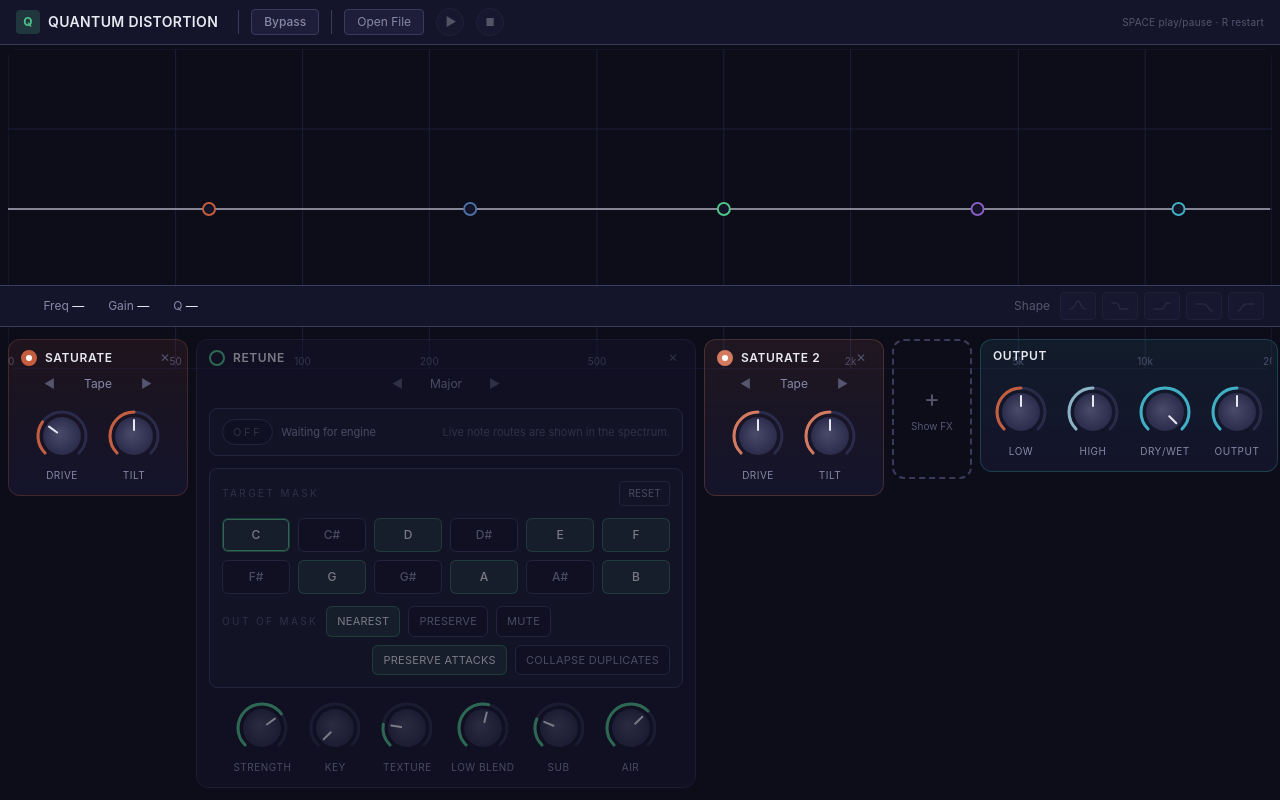
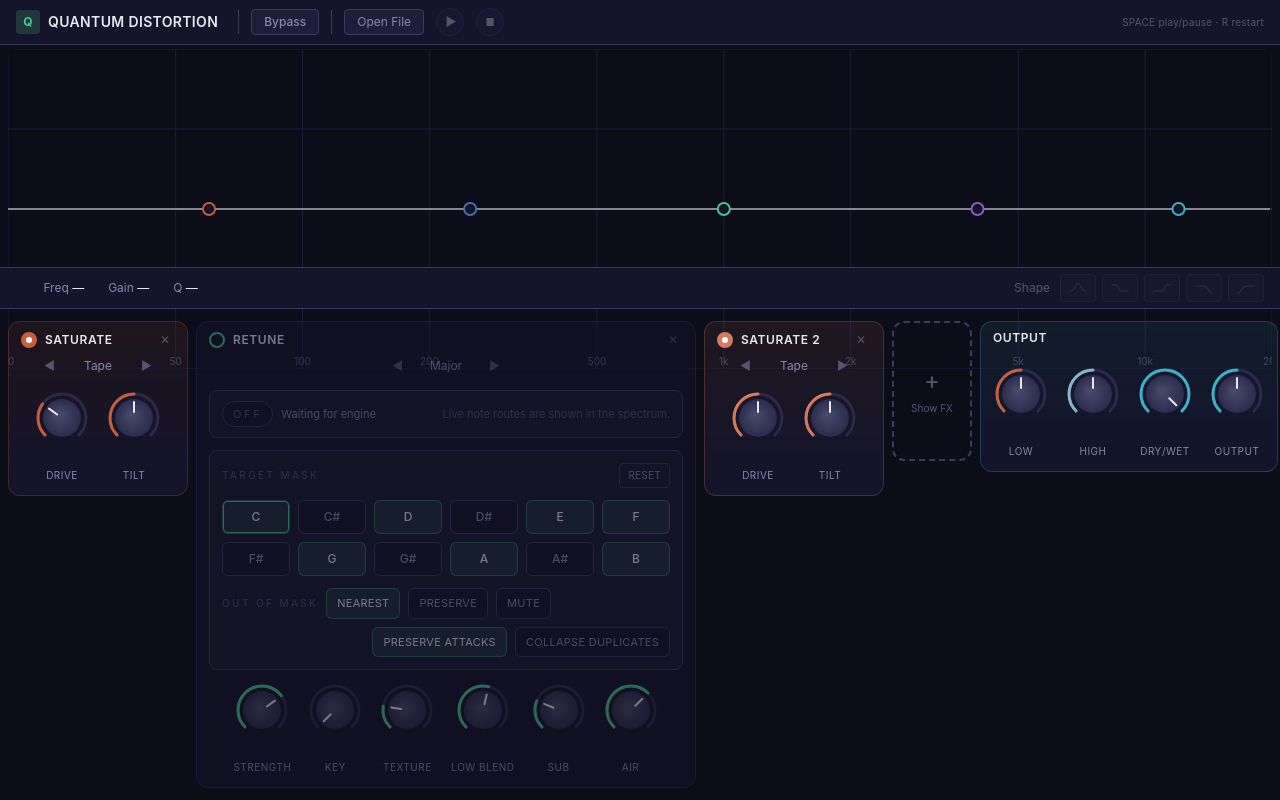
Before and after one commit to TGALLOWAY1/QuantumDistortion, a React (Vite) app in the folder ui/: page / in a window 1280 px wide. Built offline with nearby package versions, Linux system fonts and the light colour scheme.

Commit message:
fix: stop knob hover layout jitter

```diff
--- a/ui/src/components/Knob.tsx
+++ b/ui/src/components/Knob.tsx
@@ -132,11 +132,14 @@ export function Knob({
         onPointerUp={onPointerUp}
         onDoubleClick={onDoubleClick}
       />
-      {hovering && displayValue && (
-        <span className="text-[10px] text-text-primary tabular-nums">
-          {displayValue}
+      <div className="h-[14px] flex items-center justify-center">
+        <span
+          className="text-[10px] text-text-primary tabular-nums transition-opacity"
+          style={{ opacity: hovering && displayValue ? 1 : 0 }}
+        >
+          {displayValue ?? '\u00A0'}
         </span>
-      )}
+      </div>
       <span className="text-[10px] text-text-secondary tracking-wider uppercase">
         {label}
       </span>
```
